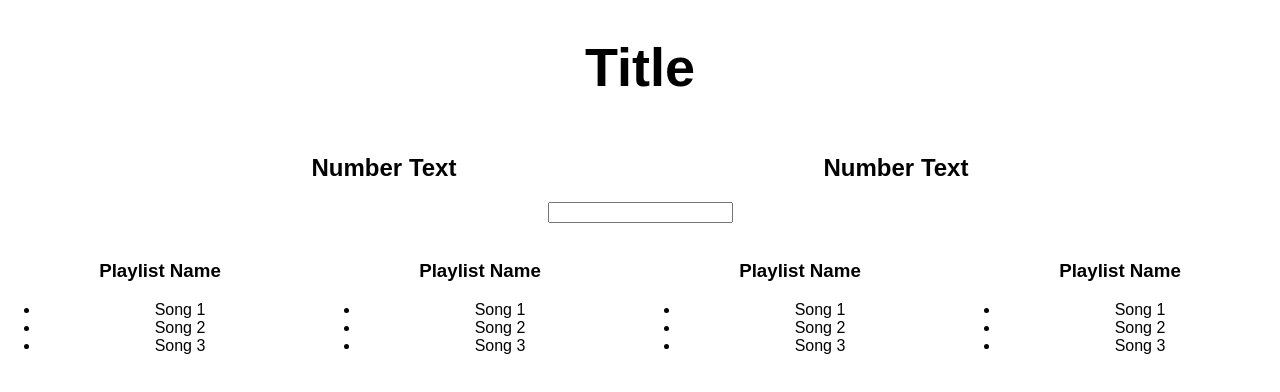
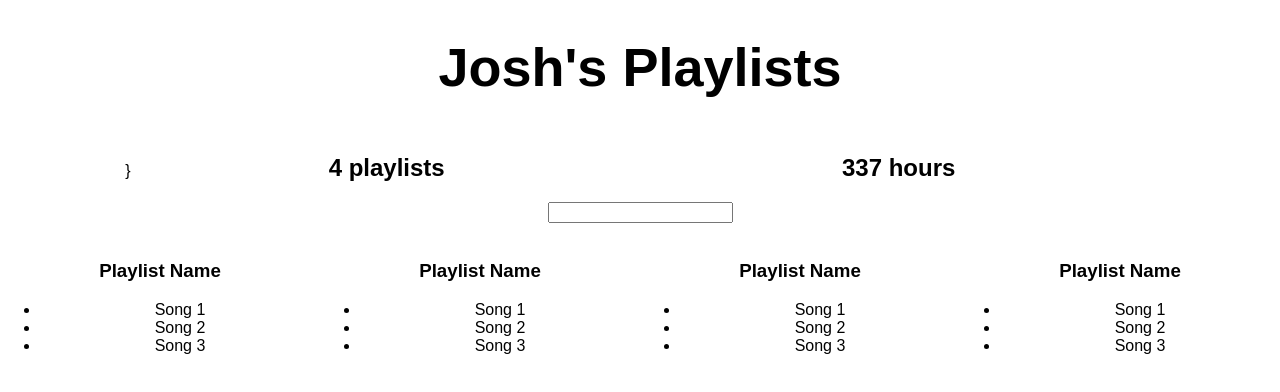
Before and after one commit to ender2821/better-playlists, a React (Create React App) app: page / in a window 1280 px wide. Shown: the top 392 px of the page. Built offline with nearby package versions, Linux system fonts and the light colour scheme.

Commit message:
Added Mock Server Data to title and playlist / song counters

```diff
--- a/src/App.js
+++ b/src/App.js
@@ -4,13 +4,68 @@ import './App.css';
 let defaultStyle = {
   color: '#000'
 };
+let fakeServerData = {
+  user: {
+    name: 'Josh',
+    playlists:[
+      {
+        name: 'My Favorites',
+        songs: [
+          { name:'Song 1', duration: 1345},
+          { name: 'Song 2', duration: 2143},
+          { name: 'Long Song Name With Many Words 3', duration:1573}
+        ]
+      },
+      {
+        name: 'Discover Weekly',
+        songs: [
+          { name:'Song 1', duration: 1345},
+          { name: 'Song 2', duration: 2143},
+          { name: 'Long Song Name With Many Words 3', duration:1573}
+        ]
+      },
+      {
+        name: 'Another Playlist - the best one',
+        songs: [
+          { name:'Song 1', duration: 1345},
+          { name: 'Song 2', duration: 2143},
+          { name: 'Long Song Name With Many Words 3', duration:1573}
+        ]
+      },
+      {
+        name: 'Cool Guy Playlist',
+        songs: [
+          { name:'Song 1', duration: 1345},
+          { name: 'Song 2', duration: 2143},
+          { name: 'Long Song Name With Many Words 3', duration:1573}
+        ]
+      }
+    ]
+  }
 
+};
 
-class Aggregate extends Component {
+class PlaylistCounter extends Component {
   render() {
     return(
       <div style={{...defaultStyle, width: '40%', display: 'inline-block'}}>
-        <h2>Number Text</h2>
+        <h2>{this.props.playlists.length} playlists</h2>
+      </div>
+    );
+  }
+}
+
+class HoursCounter extends Component {
+  render() {
+    let allSongs = this.props.playlists.reduce((songs, eachPlaylist) => {
+      return songs.concat(eachPlaylist.songs)
+    }, [])
+    let totalDuration = allSongs.reduce((sum, eachSong) => {
+      return sum + eachSong.duration
+    }, 0)
+    return(
+      <div style={{...defaultStyle, width: '40%', display: 'inline-block'}}>
+        <h2>{Math.round(totalDuration/60)} hours</h2>
       </div>
     );
   }
@@ -44,18 +99,33 @@ class Playlist extends Component {
 }
 
 class App extends Component {
-
+  constructor() {
+    super();
+    this.state = {serverData: {}}
+  }
+  componentDidMount() {
+    setTimeout(() => {
+      this.setState({serverData: fakeServerData})
+    }, 2000);
+  }
   render() {
     return (
       <div className="App">
-        <h1 style={{...defaultStyle, 'font-size': '54px'}}>Title</h1>
-        <Aggregate/>
-        <Aggregate/>
-        <Filter/>
-        <Playlist/>
-        <Playlist/>
-        <Playlist/>
-        <Playlist/>
+        { this.state.serverData.user ?
+        <div>
+          <h1 style={{...defaultStyle, 'font-size': '54px'}}>
+            {this.state.serverData.user.name}'s Playlists
+          </h1>}
+          <PlaylistCounter playlists={this.state.serverData.user.playlists}/>
+          <HoursCounter playlists={this.state.serverData.user.playlists}/>
+          <Filter/>
+          <Playlist/>
+          <Playlist/>
+          <Playlist/>
+          <Playlist/>
+        </div> : <h1 style={defaultStyle}>Loading...</h1>
+
+        }
       </div>
     );
   }
```
